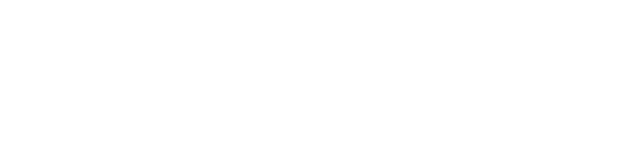
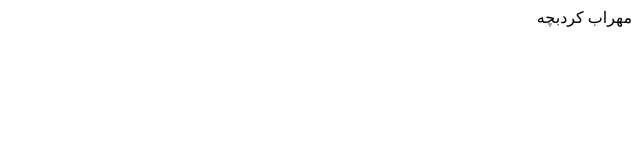
Before and after one commit to Mehrabkb/mehrabkordbacheIR, a plain HTML site: page index.html in a window 1280 px wide. Shown: the full height of the page, 640-1280 px from the left. Drawn offline with Linux system fonts and the light colour scheme.

Commit message:
add mehrab kordbacheh

```diff
--- a/index.html
+++ b/index.html
@@ -6,6 +6,6 @@
     <title>مهراب کردبچه</title>
 </head>
 <body>
-
+    مهراب کردبچه
 </body>
 </html>
```
